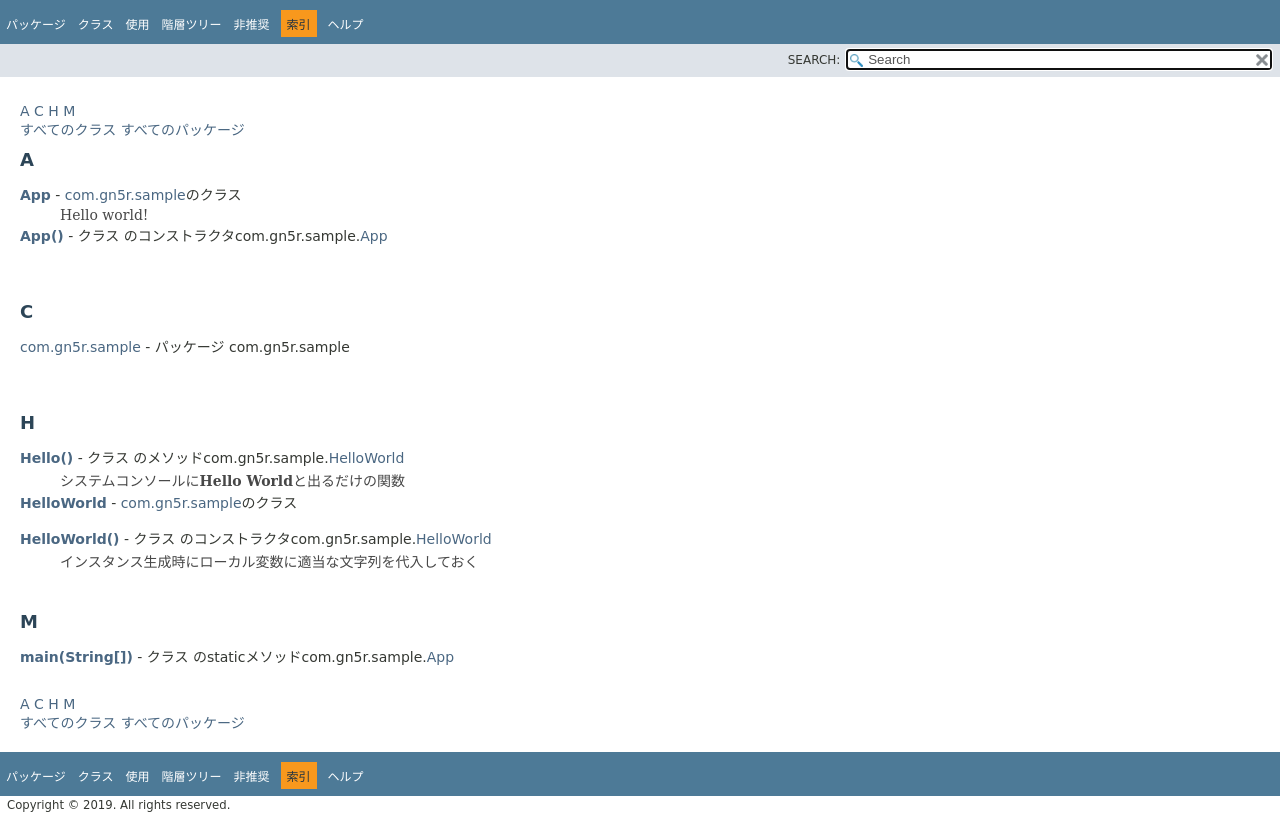
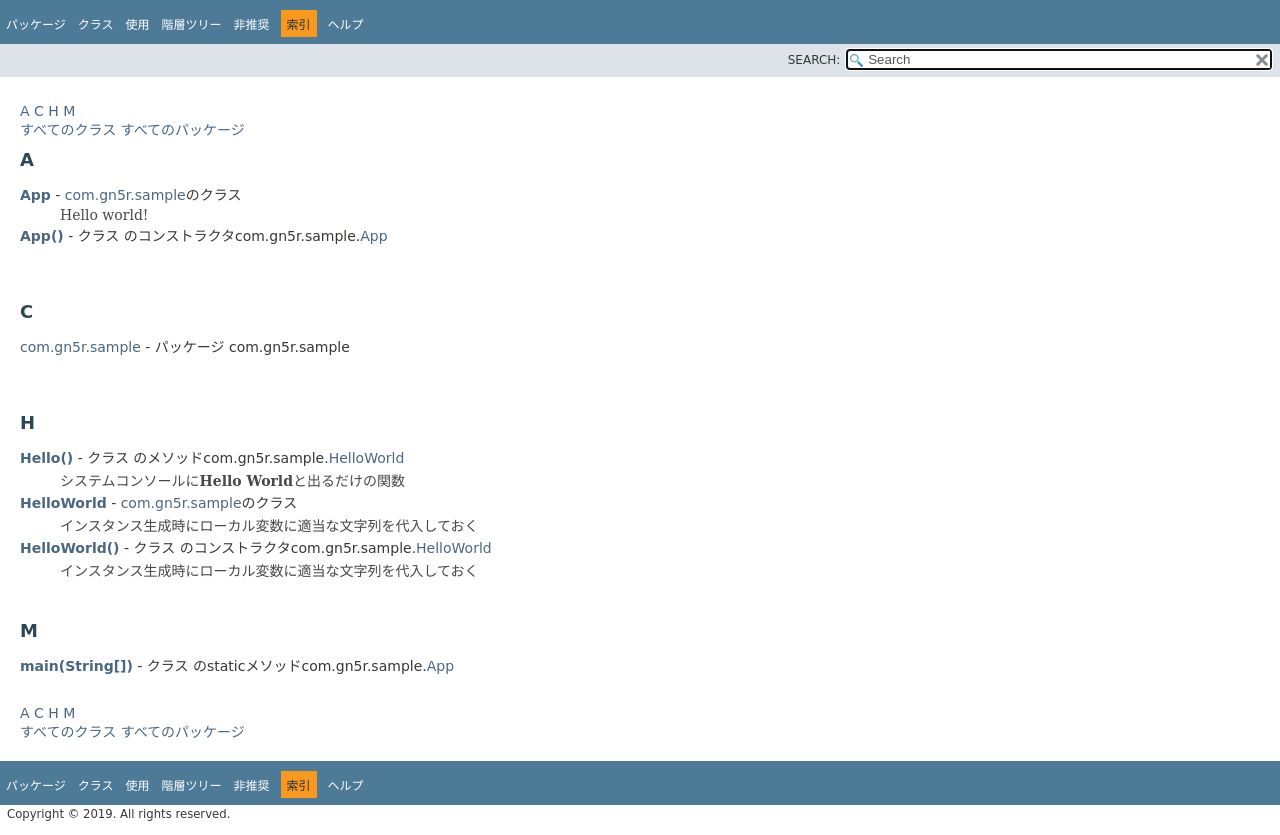
Before and after one commit to gn5r/sample, a plain HTML site: page docs/index-all.html in a window 1280 px wide. Drawn offline with Linux system fonts and the light colour scheme; no server answers; a script that the page names is missing; a web font is replaced by a local one.

Commit message:
javadoc修正

```diff
--- a/docs/index-all.html
+++ b/docs/index-all.html
@@ -105,7 +105,9 @@ $('.navPadding').css('padding-top', $('.fixedNav').css("height"));
 <div class="block">システムコンソールに<strong>Hello World</strong>と出るだけの関数</div>
 </dd>
 <dt><a href="com/gn5r/sample/HelloWorld.html" title="com.gn5r.sample内のクラス"><span class="typeNameLink">HelloWorld</span></a> - <a href="com/gn5r/sample/package-summary.html">com.gn5r.sample</a>のクラス</dt>
-<dd>&nbsp;</dd>
+<dd>
+<div class="block">インスタンス生成時にローカル変数に適当な文字列を代入しておく</div>
+</dd>
 <dt><span class="memberNameLink"><a href="com/gn5r/sample/HelloWorld.html#%3Cinit%3E()">HelloWorld()</a></span> - クラス のコンストラクタcom.gn5r.sample.<a href="com/gn5r/sample/HelloWorld.html" title="com.gn5r.sample内のクラス">HelloWorld</a></dt>
 <dd>
 <div class="block">インスタンス生成時にローカル変数に適当な文字列を代入しておく</div>
```
Also changed, not shown: docs/allclasses-index.html (+3 -1 lines), docs/com/gn5r/sample/HelloWorld.html (+1 -0 lines), docs/com/gn5r/sample/package-summary.html (+3 -1 lines), docs/index.html (+1 -1 lines).
